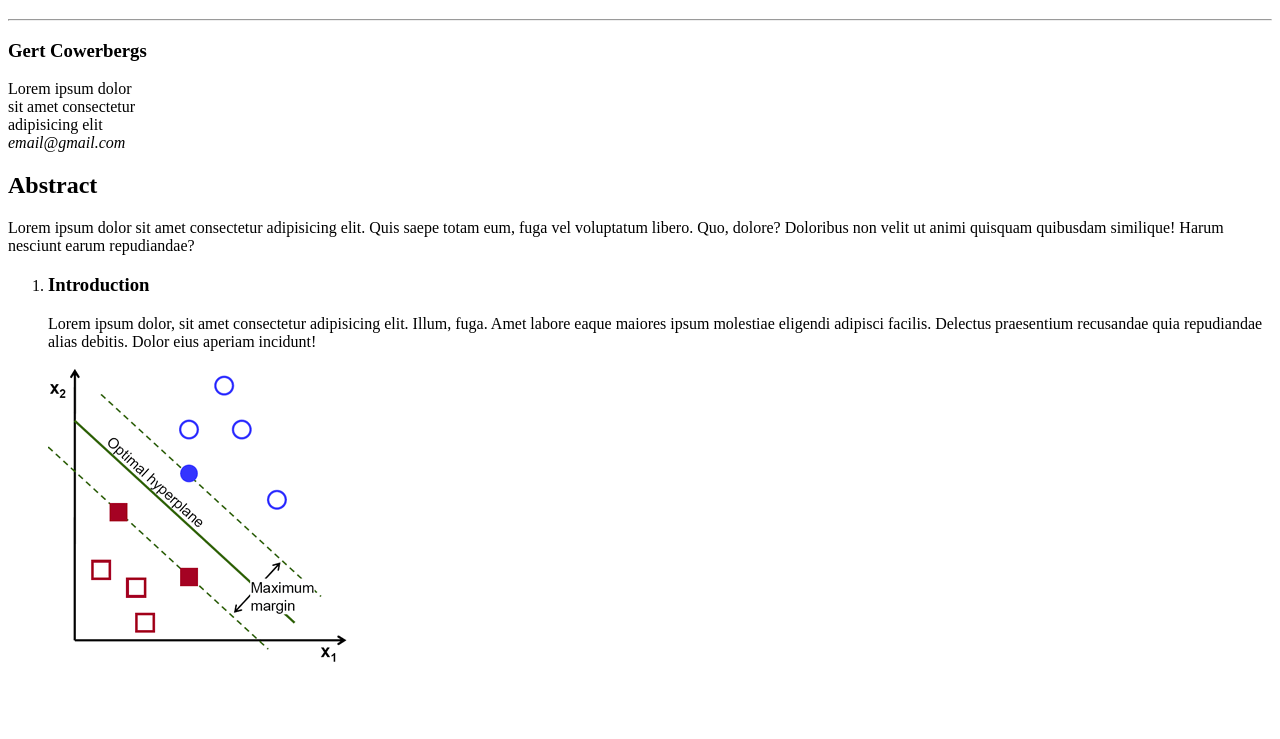
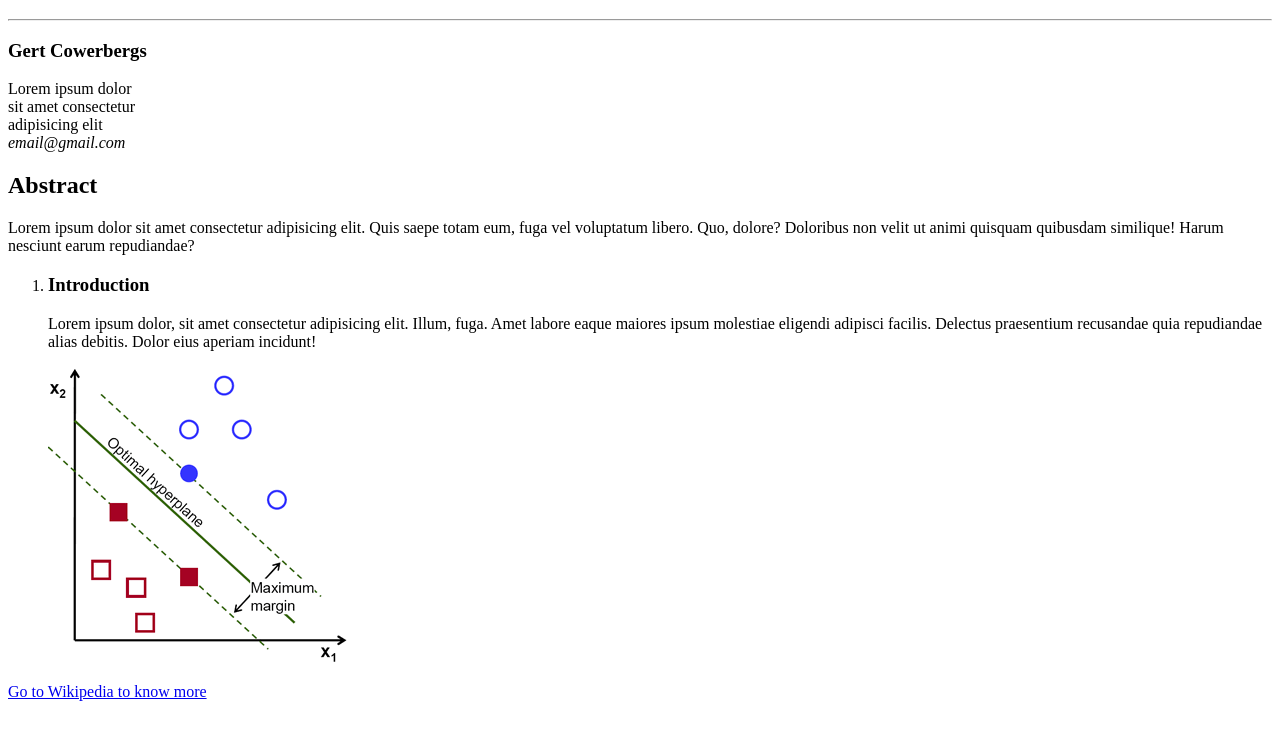
Before and after one commit to henri-kapidani/paper-scientifico, a plain HTML site: page index.html in a window 1280 px wide. Shown: the part 61-800 px from the top of the page. Drawn offline with Linux system fonts and the light colour scheme.

Commit message:
add footer content

```diff
--- a/index.html
+++ b/index.html
@@ -40,7 +40,7 @@
 
 	<!-- footer con link -->
 	<footer>
-
+		<a href="https://en.wikipedia.org/wiki/Support-vector_machine">Go to Wikipedia to know more</a>
 	</footer>
 	<!-- footer -->
 
```
